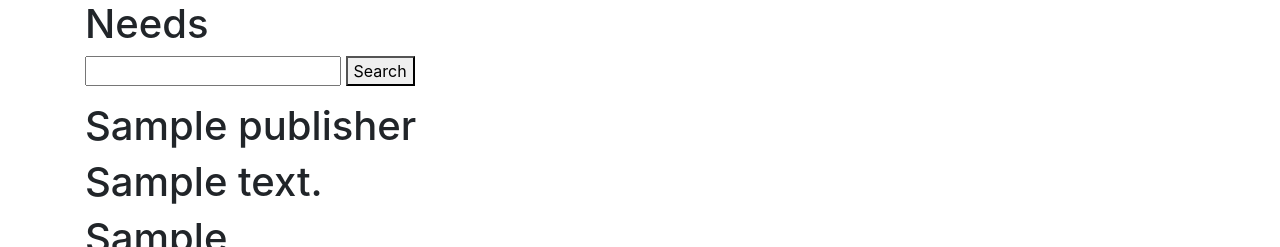
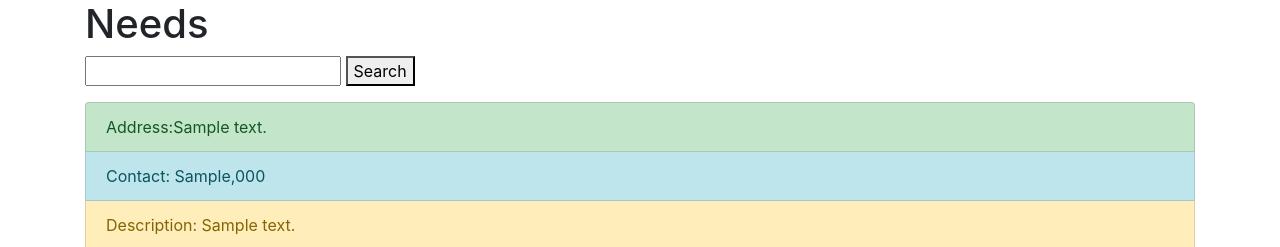
Before and after one commit to icharity/donate, a Django app: template nx/templates/needs.html in a window 1280 px wide. Shown: the top 247 px of the page. Run offline with Django 3.2, Linux system fonts and the light colour scheme; the template is opened without the code that fills it: most values are stand-ins (such as "Sample title", 1, 10 or a date in 2020); grey boxes marked "Sample" are stand-in pictures; some libraries are stand-ins or nearby versions.

Commit message:
rename notes to needs -jiao

```diff
--- a/nx/templates/needs.html
+++ b/nx/templates/needs.html
@@ -16,18 +16,17 @@
         <button type="submit">Search</button>
     </form>
 
-    {% for note in notes %}
-    <h1>{{ note.publisher }}</h1>
-    <h1>{{ note.address }}</h1>
-    <h1>{{ note.contact_person }}</h1>
-    <h1>{{ note.contact_person_telephone }}</h1>
-    <h1>{{ note.contact_person_telephone }}</h1>
-
-    <p>
-        {{ note.body }}
-        <br/>
-        <img src="/static/media/{{note.image}}" height=512 width=512 alt=""/>
-    </p>
+    {% for need in needs %}
+    <div class="need">
+        <ul class="list-group">
+            <li class="list-group-item list-group-item-success">Address:{{ need.address }} </li>
+            <li class="list-group-item list-group-item-info">Contact: {{ need.contact_person }},{{ need.contact_person_telephone }}</li>
+            <li class="list-group-item list-group-item-warning">Description: {{ need.description }}</li>
+            <li>
+                <img src="/{{need.image}}" height=512 width=512 alt=""/>
+            </li>
+        </ul>
+    </div>
     {% endfor %}
 </div>
 {% endblock %}
--- a/nx/views.py
+++ b/nx/views.py
@@ -17,8 +17,8 @@ def note(request, note_id=None):
 
 def search_needs(request):
     form = NeedsSearchForm(request.GET)
-    notes = form.search()
-    return render_to_response('needs.html', {'notes': notes})
+    needs = form.search()
+    return render_to_response('needs.html', {'needs': needs})
 
 class NoteCreate(CreateView):
     """
```
